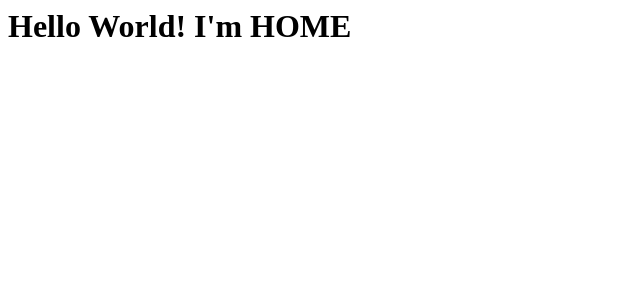
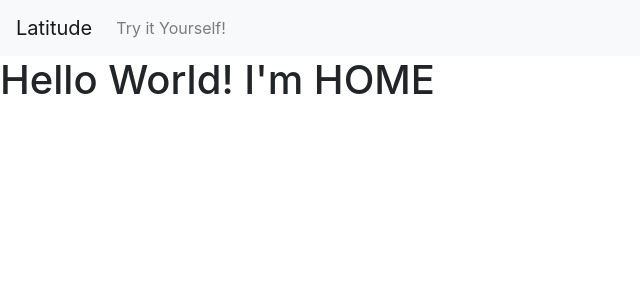
Before and after one commit to AmyWagarCinch/boston-housing-model-compare, a Flask app: page / in a window 1280 px wide. Shown: the top 300 px of the page, without its empty margins (0-640 px from the left). Run offline with Flask 2, Linux system fonts and the light colour scheme; some libraries are stand-ins or nearby versions.

Commit message:
modifying html files, creating nav bar

```diff
--- a/Templates/home.html
+++ b/Templates/home.html
@@ -1,5 +1,33 @@
-<h1>Hello World! I'm HOME</h1>
+<!DOCTYPE html>
+<html lang="en">
 
-<h2>
-    {{ prediction_text }}
-    </h2>
+<head>
+  <meta charset="UTF-8">
+  <title>Try it Yourself!</title>
+  <link href='https://fonts.googleapis.com/css?family=Pacifico' rel='stylesheet' type='text/css'>
+  <link href='https://fonts.googleapis.com/css?family=Arimo' rel='stylesheet' type='text/css'>
+  <link href='https://fonts.googleapis.com/css?family=Hind:300' rel='stylesheet' type='text/css'>
+  <link href='https://fonts.googleapis.com/css?family=Open+Sans+Condensed:300' rel='stylesheet' type='text/css'>
+  <link rel="stylesheet" href="{{ url_for('static', filename='css/style.css') }}">
+  <link rel="stylesheet" href="https://stackpath.bootstrapcdn.com/bootstrap/4.3.1/css/bootstrap.min.css" integrity="sha384-ggOyR0iXCbMQv3Xipma34MD+dH/1fQ784/j6cY/iJTQUOhcWr7x9JvoRxT2MZw1T" crossorigin="anonymous">
+  <link rel="stylesheet" href="style.css">
+</head>
+<body>
+  <nav class="navbar navbar-expand-lg navbar-light bg-light">
+    <a class="navbar-brand" href="index.html">Latitude</a>
+    <button class="navbar-toggler" type="button" data-toggle="collapse" data-target="#navbarSupportedContent" aria-controls="navbarSupportedContent" aria-expanded="false" aria-label="Toggle navigation">
+      <span class="navbar-toggler-icon"></span>
+    </button>
+    <div class="collapse navbar-collapse" id="navbarSupportedContent">
+      <ul class="navbar-nav mr-auto">
+        <li class="nav-item">
+          <a class="nav-link" href="yourTurn">Try it Yourself!</a>
+        </li>
+
+      </ul>
+    </div>
+  </nav>
+  <h1>Hello World! I'm HOME</h1>
+
+
+</body>
--- a/app.py
+++ b/app.py
@@ -22,9 +22,9 @@ def home():
 
     return render_template('home.html')
 
-@app.route("/about", methods=['GET', 'POST'])
-def about():
-    return render_template('about.html')
+@app.route("/yourTurn", methods=['GET', 'POST'])
+def yourTurn():
+    return render_template('yourTurn.html')
     #result = model.predict([[55, 18, 0, 1, 1]])
     #return render_template('about.html', prediction_text='Apparently this worked: $ {}'.format(result))
 
```
Also changed, not shown: Templates/yourTurn.html (renamed from Templates/about.html, +23 -2 lines).
